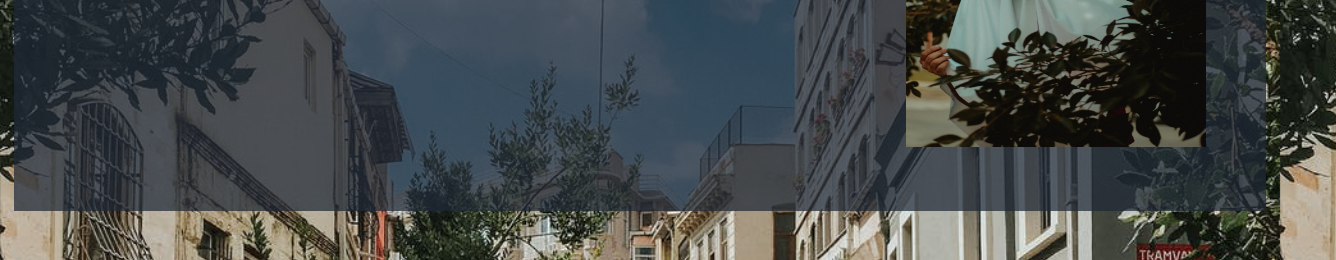
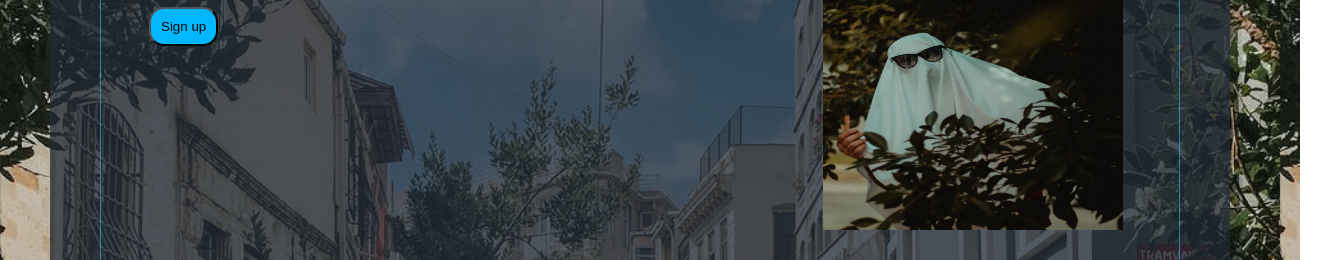
Before and after one commit to ngendel/Landing-Page, a plain HTML site: page landing-page/index.html in a window 1280 px wide. Shown: the part 368-628 px from the top of the page, 1336 px wide, since content can reach past the window. Drawn offline with Linux system fonts and the light colour scheme.

Commit message:
minor style change

```diff
--- a/landing-page/style.css
+++ b/landing-page/style.css
@@ -15,7 +15,7 @@ body{
     flex-direction: column;
     display: flex;
     margin: 0;
-    padding: 14px;
+    padding: 50px;
 
 
 
@@ -31,6 +31,7 @@ body{
     margin: px;
     font-family: play;
     padding: px;
+    border-radius: 15px;
 
 }
 
@@ -63,7 +64,7 @@ body{
 
     display: flex;
     justify-content: space-between;
-    border-radius: 25px;
+    border-radius: 18px;
     background-color: #1f2937;
     margin: 0px;
     font-family: play;
@@ -111,10 +112,16 @@ a{
 
 .statement-img-cont{
     display: flex;
-    padding: 10px;
+    padding: 0.5in;
+    border: 1px solid rgba(49, 184, 238, 0.63);
+    border-radius: 12px;
 
 
 
+}
+
+.ghost{
+    padding: 8px;
 }
 
 button{
@@ -169,6 +176,7 @@ info{
     margin-bottom: 72px;
     padding: 20px;
     background-color: #1f2937b7; ;
+    border-radius: 25px;
 }
 
 .img_info{
@@ -186,6 +194,7 @@ info{
     background-color: rgba(211, 211, 211, 0.774);
     margin: 0px;
     padding: 110px;
+    border-radius: 15px;
 
 
 }
@@ -232,6 +241,7 @@ button_a{
     align-items: center;
     justify-content: center;
     flex-direction: column;
+    border-radius: 15px;
 }
 
 .credit{
```
